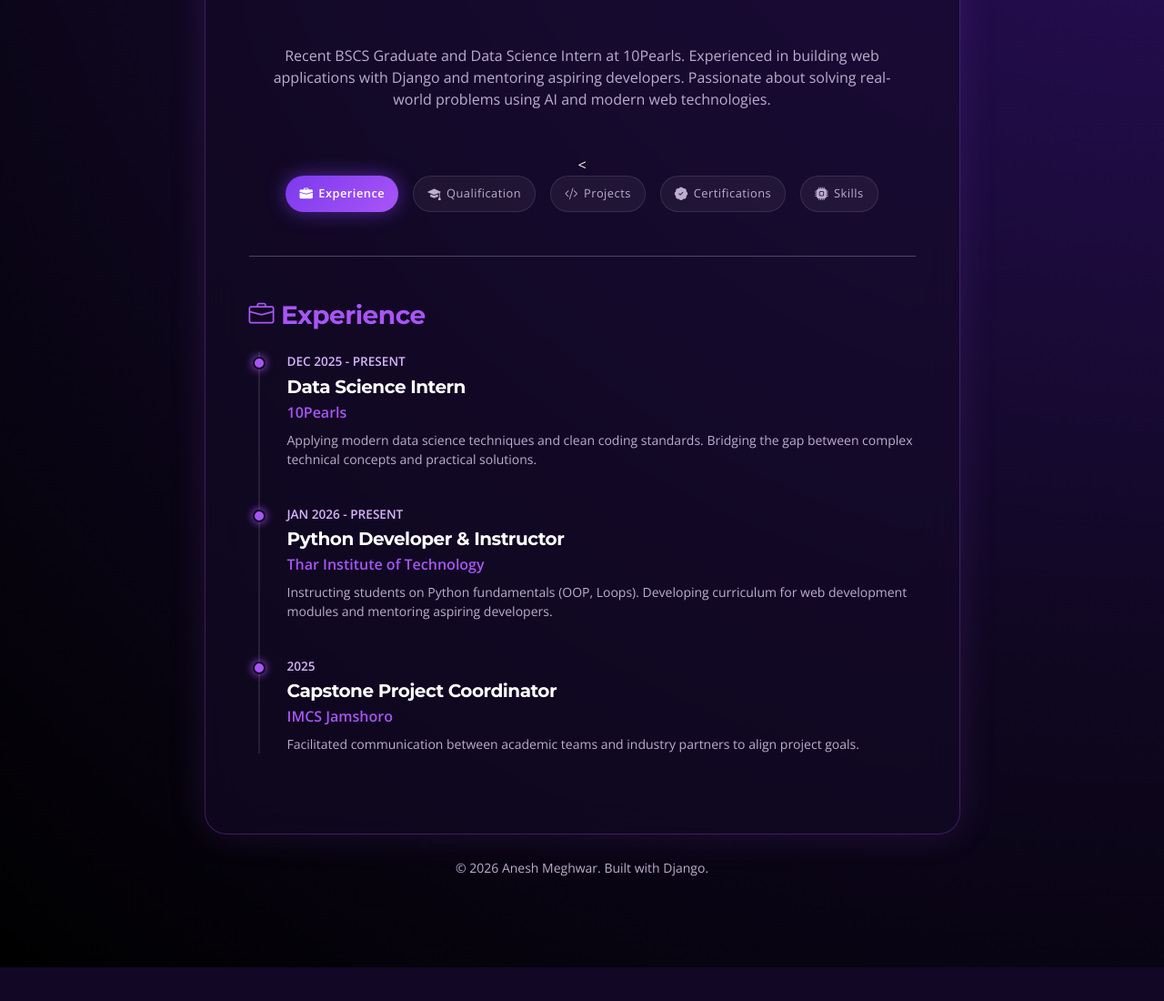
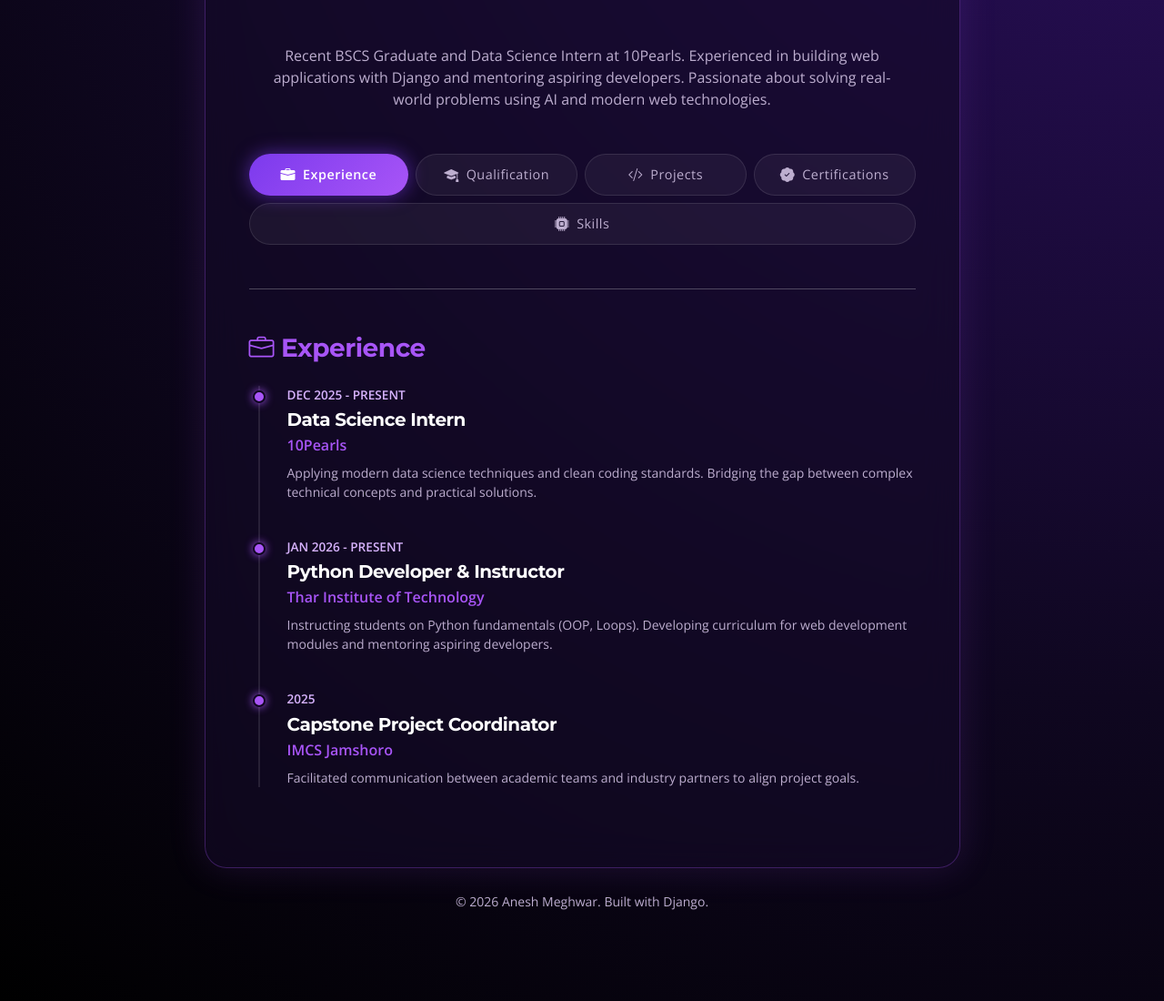
Before and after one commit to Anesh03/my-django-portfolio, a Django app: page / in a window 1280 px wide. Shown: the part 431-1531 px from the top of the page at 91% size. Before the commit the page ends 1494 px from the top, so only its background shows below. Run offline with Django 5.2, Linux system fonts and the light colour scheme.

Commit message:
Fixed button alignment and typos

```diff
--- a/core/static/core/styles.css
+++ b/core/static/core/styles.css
@@ -66,29 +66,39 @@ h1, h2, h3, h4, h5 {
     box-shadow: 0 0 40px rgba(168, 85, 247, 0.8);
 }
 
-/* 4. Floating Tabs (Dark Mode Version) */
+/* Fixed: Equal Size Professional Tabs */
 .custom-tab-btn {
     background: rgba(255, 255, 255, 0.05) !important;
     color: var(--text-muted) !important;
     border: 1px solid rgba(255, 255, 255, 0.1) !important;
     border-radius: 50px !important;
-    padding: 8px 15px !important;
-    font-size: 0.8rem !important;
-    white-space: nowrap !important;
+
+    /* FORCE EQUAL SIZE & ALIGNMENT */
+    min-width: 160px;       /* Forces all buttons to be at least this wide */
+    flex: 1;                /* Makes them grow equally to fill space */
+    justify-content: center; /* Centers the Text & Icon perfectly */
+    text-align: center;
+
+    padding: 10px 15px !important;
+    font-size: 0.9rem !important;
     font-weight: 500 !important;
     letter-spacing: 0.5px;
     transition: all 0.3s ease;
     display: flex;
     align-items: center;
+    white-space: nowrap; /* Keeps text on one line */
 }
 
+/* Hover Effect */
 .custom-tab-btn:hover {
     background: rgba(168, 85, 247, 0.2) !important;
     color: white !important;
     border-color: var(--primary-neon) !important;
     box-shadow: 0 0 15px rgba(168, 85, 247, 0.4);
+    transform: translateY(-2px);
 }
 
+/* Active State */
 .custom-tab-btn.active {
     background: linear-gradient(135deg, #7c3aed 0%, #a855f7 100%) !important;
     color: white !important;
@@ -98,10 +108,9 @@ h1, h2, h3, h4, h5 {
 }
 
 .custom-tab-btn i {
-    font-size: 0.9rem;
-    margin-right: 6px !important;
+    font-size: 1rem;
+    margin-right: 8px !important;
 }
-
 /* 5. The Timeline */
 .timeline {
     border-left: 2px solid rgba(255, 255, 255, 0.1);
--- a/core/templates/core/home.html
+++ b/core/templates/core/home.html
@@ -39,25 +39,25 @@
                     </div>
 
                     <div class="text-center">
-                        <<div class="d-flex justify-content-center flex-wrap gap-3 mb-5" role="tablist">
+                        <div class="nav nav-pills d-flex justify-content-center flex-wrap gap-2 mb-5" id="pills-tab" role="tablist">
 
-    <button class="nav-link active custom-tab-btn" data-bs-toggle="pill" data-bs-target="#exp">
+                            <button class="nav-link active custom-tab-btn" id="pills-exp-tab" data-bs-toggle="pill" data-bs-target="#exp" type="button" role="tab">
                                 <i class="bi bi-briefcase-fill me-2"></i>Experience
                             </button>
 
-    <button class="nav-link custom-tab-btn" data-bs-toggle="pill" data-bs-target="#edu">
+                            <button class="nav-link custom-tab-btn" id="pills-edu-tab" data-bs-toggle="pill" data-bs-target="#edu" type="button" role="tab">
                                 <i class="bi bi-mortarboard-fill me-2"></i>Qualification
                             </button>
 
-    <button class="nav-link custom-tab-btn" data-bs-toggle="pill" data-bs-target="#proj">
+                            <button class="nav-link custom-tab-btn" id="pills-proj-tab" data-bs-toggle="pill" data-bs-target="#proj" type="button" role="tab">
                                 <i class="bi bi-code-slash me-2"></i>Projects
                             </button>
 
-    <button class="nav-link custom-tab-btn" data-bs-toggle="pill" data-bs-target="#cert">
+                            <button class="nav-link custom-tab-btn" id="pills-cert-tab" data-bs-toggle="pill" data-bs-target="#cert" type="button" role="tab">
                                 <i class="bi bi-patch-check-fill me-2"></i>Certifications
                             </button>
 
-    <button class="nav-link custom-tab-btn" data-bs-toggle="pill" data-bs-target="#skills">
+                            <button class="nav-link custom-tab-btn" id="pills-skills-tab" data-bs-toggle="pill" data-bs-target="#skills" type="button" role="tab">
                                 <i class="bi bi-cpu-fill me-2"></i>Skills
                             </button>
 
@@ -66,9 +66,9 @@
 
                     <hr class="my-5 opacity-25">
 
-                    <div class="tab-content">
+                    <div class="tab-content" id="pills-tabContent">
 
-                        <div class="tab-pane fade show active" id="exp">
+                        <div class="tab-pane fade show active" id="exp" role="tabpanel">
                             <h3 class="mb-4 fw-bold text-primary"><i class="bi bi-briefcase me-2"></i>Experience</h3>
                             <div class="timeline">
                                 {% for job in experience %}
@@ -83,7 +83,7 @@
                             </div>
                         </div>
 
-                        <div class="tab-pane fade" id="edu">
+                        <div class="tab-pane fade" id="edu" role="tabpanel">
                             <h3 class="mb-4 fw-bold text-primary"><i class="bi bi-mortarboard me-2"></i>Qualification</h3>
                             <div class="timeline">
                                 {% for school in education %}
@@ -98,7 +98,7 @@
                             </div>
                         </div>
 
-                        <div class="tab-pane fade" id="proj">
+                        <div class="tab-pane fade" id="proj" role="tabpanel">
                             <h3 class="mb-4 fw-bold text-primary"><i class="bi bi-code-slash me-2"></i>Projects</h3>
                             <div class="row g-4">
                                 {% for project in projects %}
@@ -121,21 +121,21 @@
                             </div>
                         </div>
 
-                        <div class="tab-pane fade" id="cert">
-                            <h3 class="mb-4 fw-bold text-primary"><i class="bi bi-award me-2"></i>Certifications</h3>
-                            <div class="row">
+                        <div class="tab-pane fade" id="cert" role="tabpanel">
+                            <div class="d-flex align-items-center mb-4">
+                                <h3 class="fw-bold text-primary m-0"><i class="bi bi-award me-2"></i>Certifications</h3>
+                            </div>
+                            <div class="list-group list-group-flush" id="cert-list">
                                 {% for cert in certifications %}
-                                    <div class="col-md-6 mb-3">
-                                        <div class="d-flex align-items-center p-3 bg-white rounded shadow-sm border border-light">
-                                            <i class="bi bi-patch-check-fill text-success fs-3 me-3"></i>
-                                            <span class="fw-semibold">{{ cert }}</span>
-                                        </div>
+                                    <div class="list-group-item d-flex align-items-center">
+                                        <i class="bi bi-patch-check-fill fs-5 flex-shrink-0"></i>
+                                        <span class="fw-medium ms-2">{{ cert }}</span>
                                     </div>
                                 {% endfor %}
                             </div>
                         </div>
 
-                        <div class="tab-pane fade" id="skills">
+                        <div class="tab-pane fade" id="skills" role="tabpanel">
                             <h3 class="mb-4 fw-bold text-primary"><i class="bi bi-tools me-2"></i>Technical Skills</h3>
                             <div class="d-flex flex-wrap gap-2">
                                 {% for skill in skills %}
@@ -146,7 +146,8 @@
                             </div>
                         </div>
 
-                    </div> </div>
+                    </div>
+                </div>
             </div>
 
             <div class="text-center mt-4 mb-5">
```
Lines whose indentation alone changed are shown as unchanged.
